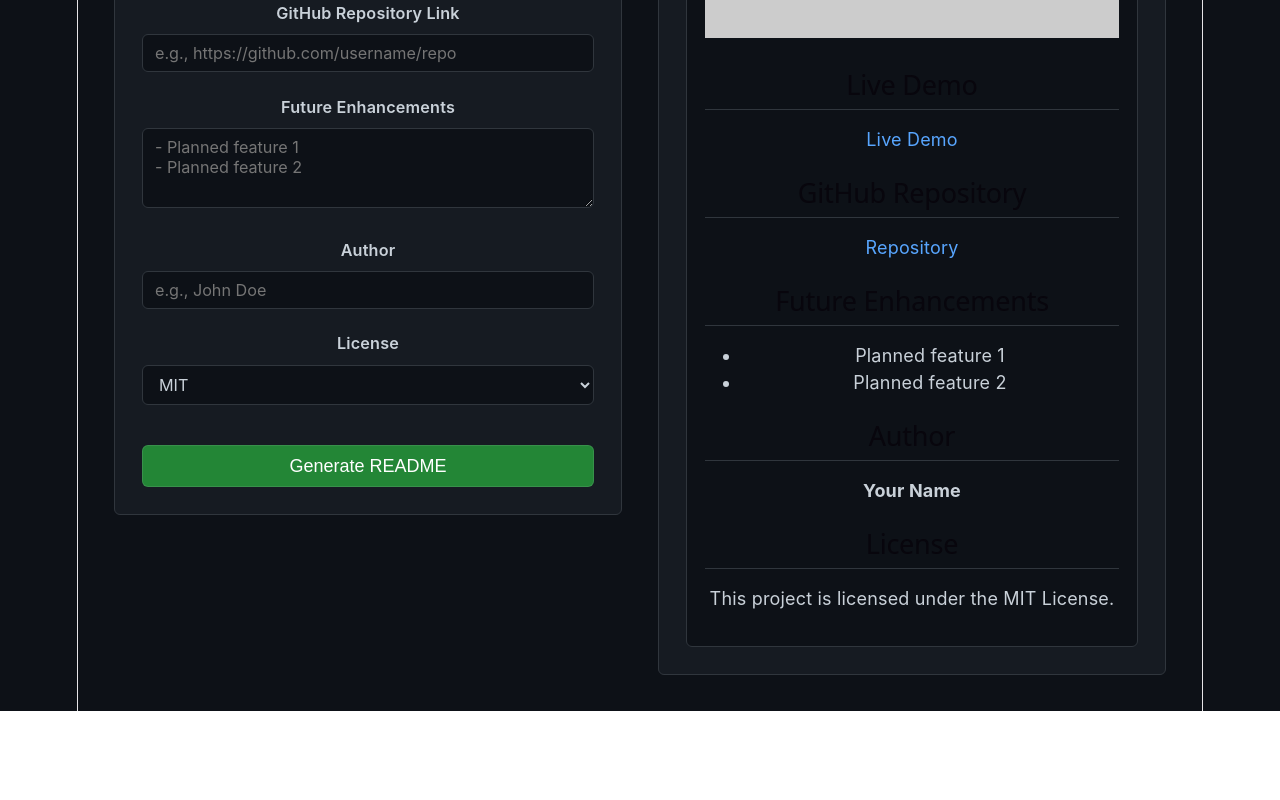
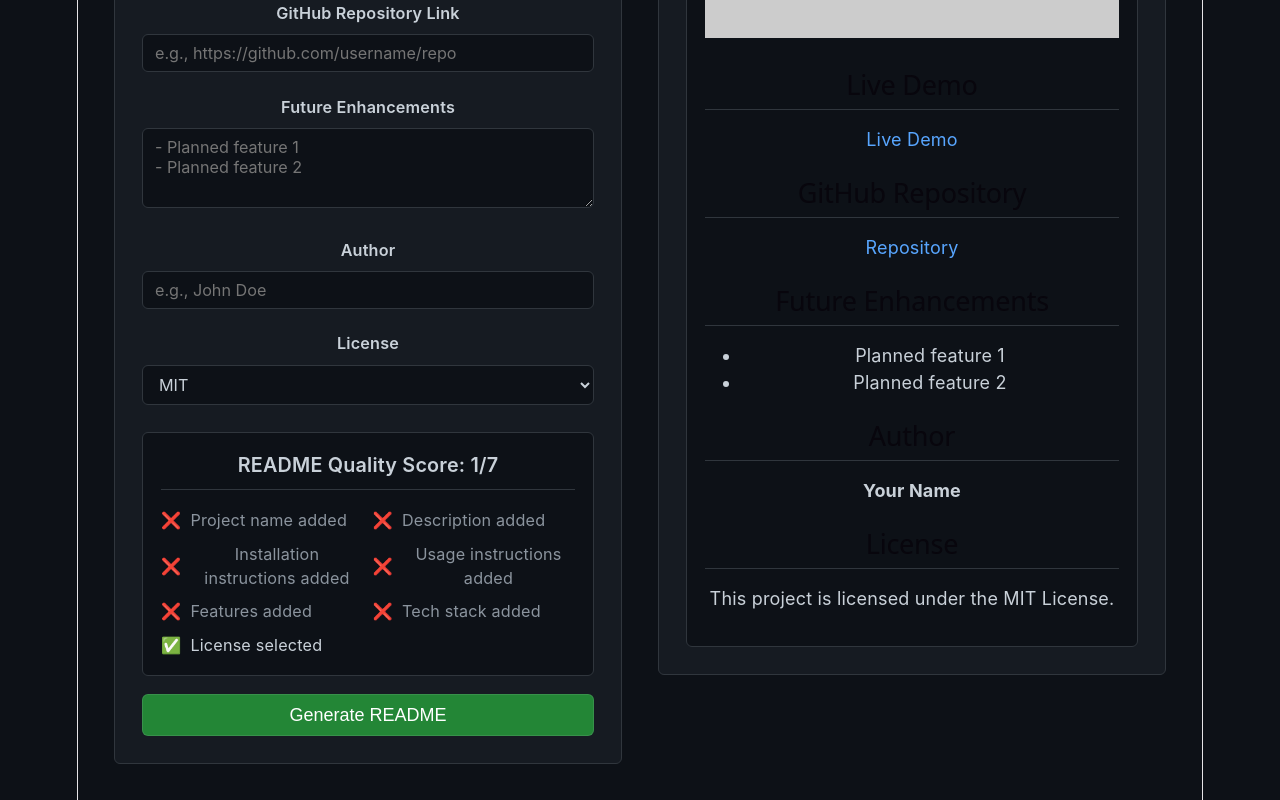
Before and after one commit to shouryapatil069/readme-auto-generator, a React (Vite) app: page / in a window 1280 px wide. Shown: the part 1308-2108 px from the top of the page. Before the commit the page ends 2019 px from the top, so only its background shows below. Built offline with nearby package versions, Linux system fonts and the light colour scheme.

Commit message:
feat: add README quality checklist

```diff
--- a/src/App.css
+++ b/src/App.css
@@ -322,3 +322,47 @@ textarea {
   max-width: 100%;
   box-sizing: content-box;
 }
+/* Checklist Panel */
+.checklist-panel {
+  background-color: var(--input-bg);
+  border: 1px solid var(--border-color);
+  border-radius: 6px;
+  padding: 1rem;
+  margin-top: 1.5rem;
+}
+
+.checklist-panel h3 {
+  margin-top: 0;
+  margin-bottom: 1rem;
+  font-size: 1.1rem;
+  font-weight: 600;
+  border-bottom: 1px solid var(--border-color);
+  padding-bottom: 0.5rem;
+}
+
+.checklist {
+  list-style-type: none;
+  padding: 0;
+  margin: 0;
+  display: grid;
+  grid-template-columns: repeat(auto-fill, minmax(200px, 1fr));
+  gap: 0.5rem;
+}
+
+.checklist li {
+  font-size: 0.9rem;
+  display: flex;
+  align-items: center;
+}
+
+.checklist .icon {
+  margin-right: 0.5rem;
+}
+
+.checklist .completed {
+  color: var(--text-primary);
+}
+
+.checklist .pending {
+  color: var(--text-secondary);
+}
--- a/src/App.jsx
+++ b/src/App.jsx
@@ -607,6 +607,42 @@ function App() {
             </div>
           )}
 
+          <div className="checklist-panel">
+            <h3>
+              README Quality Score: {
+                [
+                  { completed: !!formData.projectName.trim(), show: true },
+                  { completed: !!formData.description.trim(), show: true },
+                  { completed: !!formData.installation.trim(), show: true },
+                  { completed: !!formData.usage.trim(), show: true },
+                  { completed: !!formData.features.trim(), show: showFeatures },
+                  { completed: !!formData.techStack.trim(), show: showTechStack },
+                  { completed: formData.license !== 'None', show: showLicense },
+                ].filter(i => i.show && i.completed).length
+              }/{
+                [
+                  { show: true }, { show: true }, { show: true }, { show: true },
+                  { show: showFeatures }, { show: showTechStack }, { show: showLicense },
+                ].filter(i => i.show).length
+              }
+            </h3>
+            <ul className="checklist">
+              {[
+                { label: 'Project name added', completed: !!formData.projectName.trim(), show: true },
+                { label: 'Description added', completed: !!formData.description.trim(), show: true },
+                { label: 'Installation instructions added', completed: !!formData.installation.trim(), show: true },
+                { label: 'Usage instructions added', completed: !!formData.usage.trim(), show: true },
+                { label: 'Features added', completed: !!formData.features.trim(), show: showFeatures },
+                { label: 'Tech stack added', completed: !!formData.techStack.trim(), show: showTechStack },
+                { label: 'License selected', completed: formData.license !== 'None', show: showLicense },
+              ].filter(item => item.show).map((item, idx) => (
+                <li key={idx} className={item.completed ? 'completed' : 'pending'}>
+                  <span className="icon">{item.completed ? '✅' : '❌'}</span> {item.label}
+                </li>
+              ))}
+            </ul>
+          </div>
+
           <button className="btn btn-primary generate-btn" onClick={handleGenerate}>
             Generate README
           </button>
```
